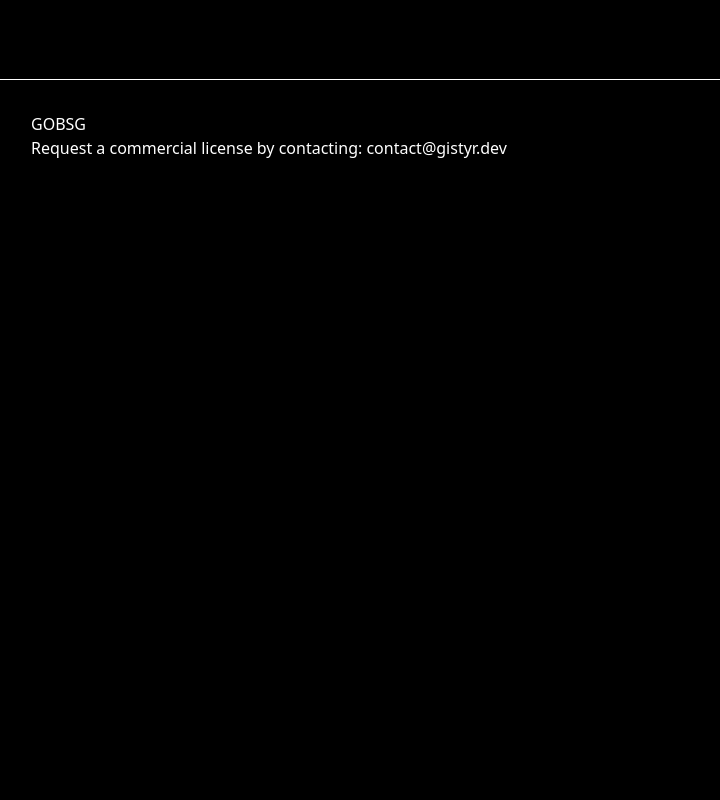
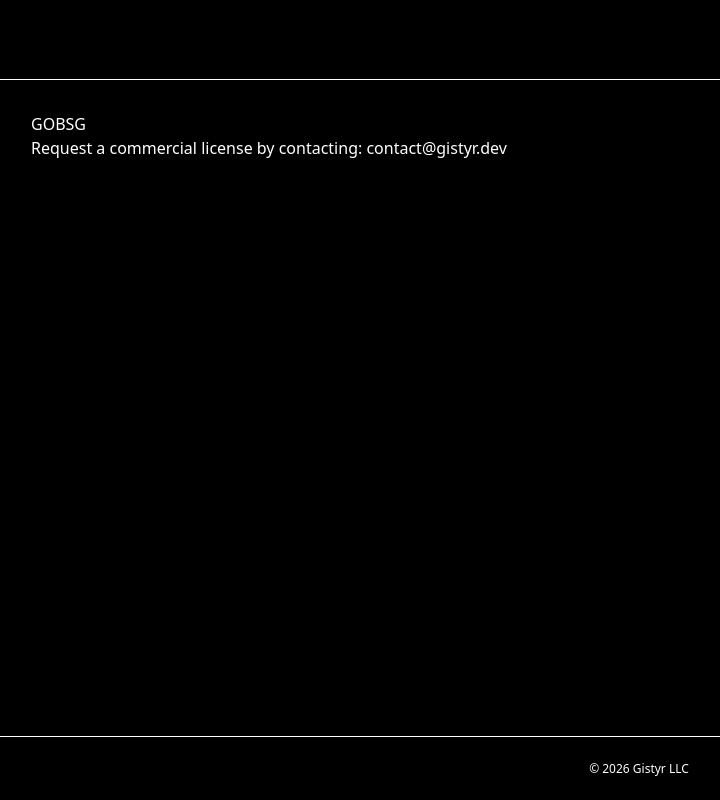
Before and after one commit to Gistyr/gistyr.dev, a Next.js app: page /gobsg in a window 1280 px wide. Shown: the whole page, without its empty margins (1-721 px from the left). Built offline with nearby package versions, Linux system fonts and the light colour scheme.

Commit message:
Add footer

```diff
--- a/src/app/layout.tsx
+++ b/src/app/layout.tsx
@@ -42,15 +42,19 @@ export default function RootLayout({
   return (
     <html lang="en">
       <body
-        className={`${geistSans.variable} ${geistMono.variable} antialiased bg-black text-white`}
+        className={`${geistSans.variable} ${geistMono.variable} antialiased bg-black text-white min-h-screen flex flex-col`}
       >
-        <header className="h-[10vh] border-b border-white">
+        <header className="h-[10vh] shrink-0 border-b border-white">
           {/* intentionally empty for now */}
         </header>
 
-        <main className="min-h-[90vh]">
+        <main className="flex-1">
           {children}
         </main>
+
+        <footer className="h-16 shrink-0 border-t border-white flex items-center justify-center text-xs">
+          © {new Date().getFullYear()} Gistyr LLC
+        </footer>
       </body>
     </html>
   );
--- a/src/app/page.tsx
+++ b/src/app/page.tsx
@@ -15,8 +15,6 @@
 */
 // ---------------------------------------- //
 
-import Image from "next/image";
-
 export default function Home() {
   return (
     <main className="mx-[10%] flex flex-col items-center justify-center min-h-[90vh] text-center">
```
Also changed, not shown: 1 other file (tests, documents, lock files or other folders).
